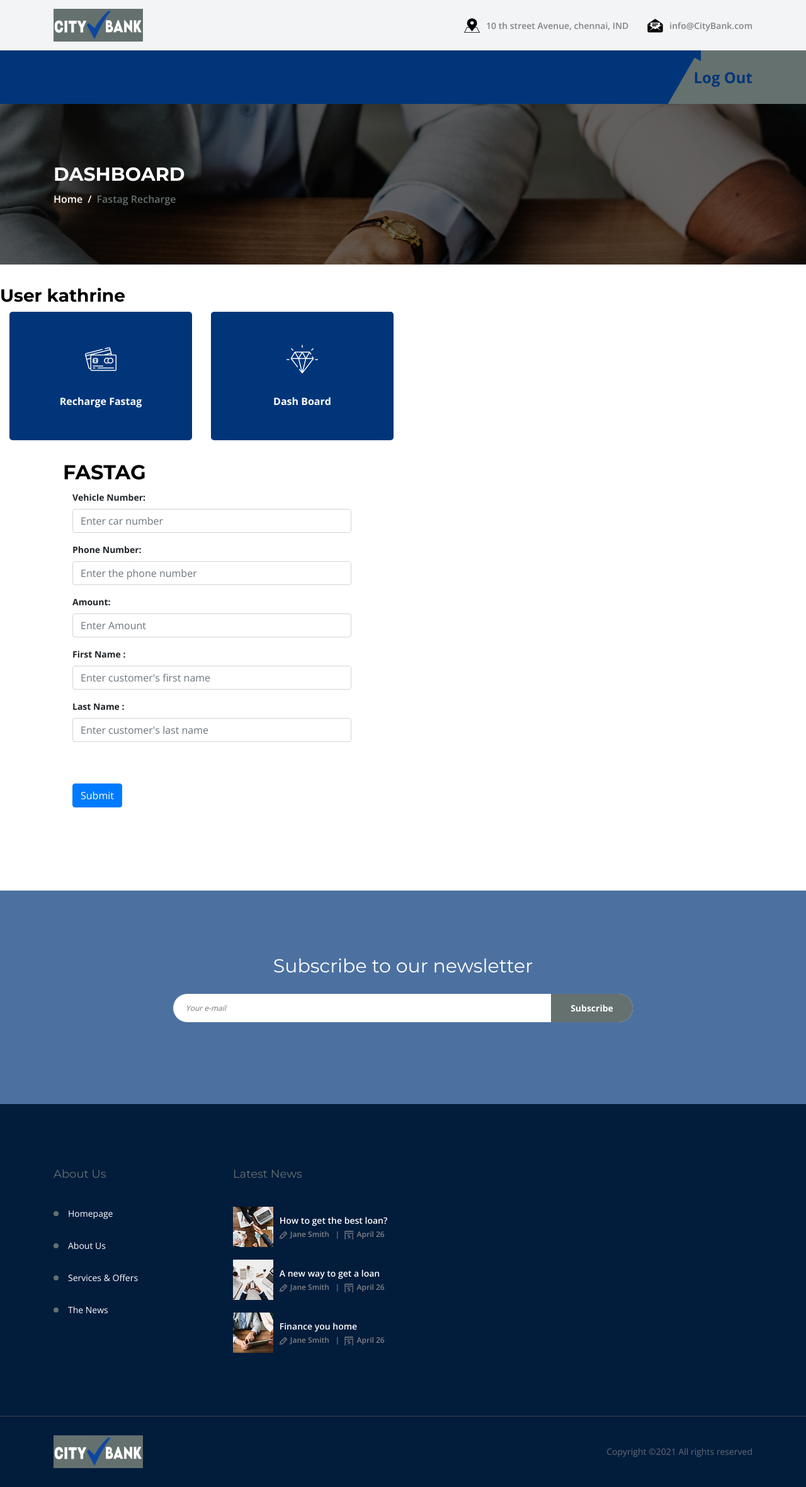
After one commit to kathrinesathi/Bank-management-system, a PHP site: page /recharge.php in a window 1280 px wide. The commit adds this page. Shown: the whole page at 63% size. Run offline with PHP 8.4, Linux system fonts and the light colour scheme; a user stored in the database is signed in; some web fonts are replaced.

Commit message:
fastag (customer side) and dp

```diff
--- a/customer.php
+++ b/customer.php
@@ -136,7 +136,7 @@ include 'includes/dbconnect.php';
             <div class="col-12 col-sm-6 col-md-4 col-lg-3">
                 <div class="single-icons mb-30">
                     <i class="icon-credit-card-1"></i>
-                    <a href="loaninfo.php"><span>Fastag</span></a>
+                    <a href="recharge.php"><span>Fastag</span></a>
 
                 </div>
             </div>
--- /dev/null
+++ b/recharge.php
@@ -0,0 +1,410 @@
+<?php
+session_start();
+include 'includes/dbconnect.php';
+
+	$success = "";
+
+	if(isset($_POST['submit'])){
+
+		$vnum = $_POST['vnum'];
+		$amount= $_POST['amount'];
+		$sql1 = "SELECT * FROM fastag WHERE vehiclenum = '$vnum'";
+			$run1 = mysqli_query($con, $sql1);
+
+			$row1 = mysqli_fetch_array($run1);
+
+
+			$balance = $row1['amount'];
+
+
+		if($amount>0){
+            $total = $balance + $amount;
+
+            $sql2 = "UPDATE fastag SET amount = $total WHERE vehiclenum = '$vnum'";
+            // $ins_sql = "INSERT INTO fastag (fastagid, firstname, lastname, accno, emailid, amount, dob, phonenum, vehiclenum, accopendate) VALUES ('".$fastagid."', '".$fname."', '".$lname."','".$accno."', '".$emailid."', '".$amount."', '".$dob."', '".$phone."', '".$vnum."', '".$accdate."' )";
+
+            $run_sql = mysqli_query($con,$sql2);
+			$success = "Recharged successfully!";
+            header("refresh:2");
+		}else{
+
+			$success = "You don't have enough balance!";
+            header("refresh:2");
+		}
+
+	}
+?>
+<!DOCTYPE html>
+<html lang="en">
+
+<head>
+    <meta charset="UTF-8">
+    <meta name="description" content="">
+    <meta http-equiv="X-UA-Compatible" content="IE=edge">
+    <meta name="viewport" content="width=device-width, initial-scale=1, shrink-to-fit=no">
+    <!-- The above 4 meta tags *must* come first in the head; any other head content must come *after* these tags -->
+
+    <!-- Title -->
+    <Title>CITY BANK</Title>
+
+    <!-- Favicon -->
+    <link rel="icon" href="img/core-img/favicon.ico">
+
+    <!-- Stylesheet -->
+    <link rel="stylesheet" href="style.css">
+
+</head>
+
+<body>
+    <!-- Preloader -->
+    <div class="preloader d-flex align-items-center justify-content-center">
+        <div class="lds-ellipsis">
+            <div></div>
+            <div></div>
+            <div></div>
+            <div></div>
+        </div>
+    </div>
+
+    <!-- ##### Header Area Start ##### -->
+    <header class="header-area">
+        <!-- Top Header Area -->
+        <div class="top-header-area">
+            <div class="container h-100">
+                <div class="row h-100 align-items-center">
+                    <div class="col-12 d-flex justify-content-between">
+                        <!-- Logo Area -->
+                        <div class="logo">
+                            <a><img src="img/core-img/logo.png" alt=""></a>
+                        </div>
+
+                        <!-- Top Contact Info -->
+                        <div class="top-contact-info d-flex align-items-center">
+                            <a href="#" data-toggle="tooltip" data-placement="bottom"
+                                title="  10 th street Avenue, chennai, IND"><img src="img/core-img/placeholder.png"
+                                    alt=""> <span> 10 th street Avenue, chennai, IND</span></a>
+                            <a href="#" data-toggle="tooltip" data-placement="bottom" title="info@CityBank.com"><img
+                                    src="img/core-img/message.png" alt=""> <span>info@CityBank.com</span></a>
+                        </div>
+                    </div>
+                </div>
+            </div>
+        </div>
+
+        <!-- Navbar Area -->
+        <div class="credit-main-menu" id="sticker">
+            <div class="classy-nav-container breakpoint-off">
+                <div class="container">
+                    <!-- Menu -->
+                    <nav class="classy-navbar justify-content-between" id="creditNav">
+
+                        <!-- Navbar Toggler -->
+                        <div class="classy-navbar-toggler">
+                            <span class="navbarToggler"><span></span><span></span><span></span></span>
+                        </div>
+
+                        <!-- Menu -->
+                        <div class="classy-menu">
+
+                            <!-- Close Button -->
+                            <div class="classycloseIcon">
+                                <div class="cross-wrap"><span class="top"></span><span class="bottom"></span></div>
+                            </div>
+
+                            <!-- Nav Start -->
+                            <div class="classynav">
+                                <ul>
+
+                                </ul>
+                            </div>
+                            <!-- Nav End -->
+                        </div>
+
+                        <!-- Contact -->
+                        <div class="contact">
+                            <!-- <a href="#"><img src="img/core-img/call2.png" alt=""> +92123456789 </a> -->
+                            <?php if (isset($_SESSION['usr_id']))  ?>
+                            <a href="logout.php">Log Out</a>
+                        </div>
+                    </nav>
+                </div>
+            </div>
+        </div>
+    </header>
+    <!-- ##### Header Area End ##### -->
+
+    <!-- ##### Breadcrumb Area Start ##### -->
+    <section class="breadcrumb-area bg-img bg-overlay jarallax" style="background-image: url(img/bg-img/13.jpg);">
+        <div class="container h-100">
+            <div class="row h-100 align-items-center">
+                <div class="col-12">
+                    <div class="breadcrumb-content">
+                        <h2>Dashboard</h2>
+                        <nav aria-label="breadcrumb">
+                            <ol class="breadcrumb">
+                                <li class="breadcrumb-item"><a href="#">Home</a></li>
+                                <li class="breadcrumb-item active" aria-current="page">Fastag Recharge</li>
+                            </ol>
+                        </nav>
+                    </div>
+                </div>
+            </div>
+        </div>
+    </section>
+    <!-- ##### Breadcrumb Area End ##### -->
+
+    <!-- ##### Elements Area Start ##### -->
+    <section class="elements-area section-padding-70-0">
+        <!-- ========== Web Icons ========== -->
+        <div class="col-12">
+            <div class="elements-title mb-30">
+
+            </div>
+        </div>
+        <div>
+            <h3>User <?php echo $_SESSION['usr_name']; ?></h3>
+        </div>
+        <div class="col-12 mb-70">
+            <div class="row">
+
+                <!-- Single Icons -->
+                <div class="col-12 col-sm-6 col-md-4 col-lg-3">
+                    <div class="single-icons mb-30">
+                        <i class="icon-credit-card-1"></i>
+                        <a href=#><span>Recharge Fastag</span></a>
+                    </div>
+                </div>
+                <div class="col-12 col-sm-6 col-md-4 col-lg-3">
+                    <div class="single-icons mb-30">
+                        <i class="icon-diamond"></i>
+                        <a href="customer.php"> <span>Dash Board</span></a>
+                    </div>
+                </div>
+
+
+                <div class="container">
+                    <div class="container">
+                        <article class="row">
+                            <section class="col-sm-8">
+                                <div class="page-header">
+                                    <h2>FASTAG </h2>
+                                </div>
+                                <form class="form-horizontal" action="recharge.php" method="post" role="form">
+                                    <b>
+                                        <div class="form-group">
+                                            <label for="text" class="col-sm-3 control-label">Vehicle Number:</label>
+                                            <div class="col-sm-8">
+                                                <input type="text" name="vnum" class="form-control"
+                                                    placeholder="Enter car number" id="vnum" required>
+                                            </div>
+                                        </div>
+                                        <div class="form-group">
+                                            <label for="text" class="col-sm-3 control-label">Phone Number:</label>
+                                            <div class="col-sm-8">
+                                                <input type="text" name="phone" class="form-control"
+                                                    placeholder="Enter the phone number" id="phone" required>
+                                            </div>
+                                        </div>
+                                        <div class="form-group">
+                                            <label for="number" class="col-sm-3 control-label">Amount:</label>
+                                            <div class="col-sm-8">
+                                                <input type="text" name="amount" class="form-control"
+                                                    placeholder="Enter Amount" id="amount" required>
+                                            </div>
+                                        </div>
+                                        <div class="form-group">
+                                            <label for="number" class="col-sm-3 control-label">First Name :</label>
+                                            <div class="col-sm-8">
+                                                <input type="text" name="fname" class="form-control"
+                                                    placeholder="Enter customer's first name" id="fname" required>
+                                            </div>
+                                        </div>
+                                        <div class="form-group">
+                                            <label for="number" class="col-sm-3 control-label">Last Name :</label>
+                                            <div class="col-sm-8">
+                                                <input type="text" name="lname" class="form-control"
+                                                    placeholder="Enter customer's last name" id="lname" required>
+                                            </div>
+                                        </div>
+                                        <div class="form-group">
+                                            <div class="col-sm-8">
+                                                <input type="submit" id="submit" name="submit" value="Submit"
+                                                    class="btn btn-primary mt-50 ">
+                                                <!-- <input type="reset" id="reset" name="submit" value="Reset"
+                                                    class="btn btn-danger mt-50"> -->
+                                            </div>
+                                        </div>
+                                    </b>
+                                </form>
+                        </article>
+    </section>
+    </div>
+    </div>
+
+    <div class="form-group">
+        <label class="col-sm-3 control-label"></label>
+        <div class="col-sm-8">
+            <h4><?php echo $success ?></h4>
+        </div>
+    </div>
+
+
+    <!-- ##### Elements Area End ##### -->
+
+
+    <section class="newsletter-area section-padding-100 bg-img jarallax"
+        style="background-image: url(img/bg-img/6.jpg);">
+        <div class="container">
+            <div class="row justify-content-center">
+                <div class="col-12 col-sm-10 col-lg-8">
+                    <div class="nl-content text-center">
+                        <h2>Subscribe to our newsletter</h2>
+                        <form action="#" method="post">
+                            <input type="email" name="nl-email" id="nlemail" placeholder="Your e-mail">
+                            <button type="submit">Subscribe</button>
+                        </form>
+                        <!-- <p>Curabitur elit turpis, maximus quis ullamcorper sed, maximus eu neque. Cras ultrices erat nec auctor blandit.</p> -->
+                    </div>
+                </div>
+            </div>
+        </div>
+
+    </section>
+    <!-- ##### Newsletter Area End ###### -->
+
+    <!-- ##### Footer Area Start ##### -->
+    <footer class="footer-area section-padding-100-0">
+        <div class="container">
+            <div class="row">
+
+                <!-- Single Footer Widget -->
+                <div class="col-12 col-sm-6 col-lg-3">
+                    <div class="single-footer-widget mb-100">
+                        <h5 class="widget-title">About Us</h5>
+                        <!-- Nav -->
+                        <nav>
+                            <ul>
+                                <li><a href="index.php">Homepage</a></li>
+                                <li><a href="about.html">About Us</a></li>
+                                <li><a href="services.html">Services &amp; Offers</a></li>
+                                <!-- <li><a href="">Portfolio Presentation</a></li> -->
+                                <li><a href="post.html">The News</a></li>
+                            </ul>
+                        </nav>
+                    </div>
+                </div>
+
+                <!-- Single Footer Widget -->
+                <!-- <div class="col-12 col-sm-6 col-lg-3">
+                    <div class="single-footer-widget mb-100">
+                        <h5 class="widget-title">Solutions</h5>
+
+                        <nav>
+                            <ul>
+                                <li><a href="#">Our Loans</a></li>
+                                <li><a href="#">Trading &amp; Commerce</a></li>
+                                <li><a href="#">Banking &amp; Private Equity</a></li>
+                                <li><a href="#">Industrial &amp; Factory</a></li>
+                                <li><a href="#">Financial Solutions</a></li>
+                            </ul>
+                        </nav>
+                    </div>
+                </div> -->
+
+                <!-- Single Footer Widget -->
+                <div class="col-12 col-sm-6 col-lg-3">
+                    <div class="single-footer-widget mb-100">
+                        <h5 class="widget-title">Latest News</h5>
+
+                        <!-- Single News Area -->
+                        <div class="single-latest-news-area d-flex align-items-center">
+                            <div class="news-thumbnail">
+                                <img src="img/bg-img/7.jpg" alt="">
+                            </div>
+                            <div class="news-content">
+                                <a href="#">How to get the best loan?</a>
+                                <div class="news-meta">
+                                    <a href="#" class="post-author"><img src="img/core-img/pencil.png" alt=""> Jane
+                                        Smith</a>
+                                    <a href="#" class="post-date"><img src="img/core-img/calendar.png" alt=""> April
+                                        26</a>
+                                </div>
+                            </div>
+                        </div>
+
+                        <!-- Single News Area -->
+                        <div class="single-latest-news-area d-flex align-items-center">
+                            <div class="news-thumbnail">
+                                <img src="img/bg-img/8.jpg" alt="">
+                            </div>
+                            <div class="news-content">
+                                <a href="#">A new way to get a loan</a>
+                                <div class="news-meta">
+                                    <a href="#" class="post-author"><img src="img/core-img/pencil.png" alt=""> Jane
+                                        Smith</a>
+                                    <a href="#" class="post-date"><img src="img/core-img/calendar.png" alt=""> April
+                                        26</a>
+                                </div>
+                            </div>
+                        </div>
+
+                        <!-- Single News Area -->
+                        <div class="single-latest-news-area d-flex align-items-center">
+                            <div class="news-thumbnail">
+                                <img src="img/bg-img/9.jpg" alt="">
+                            </div>
+                            <div class="news-content">
+                                <a href="#">Finance you home</a>
+                                <div class="news-meta">
+                                    <a href="#" class="post-author"><img src="img/core-img/pencil.png" alt=""> Jane
+                                        Smith</a>
+                                    <a href="#" class="post-date"><img src="img/core-img/calendar.png" alt=""> April
+                                        26</a>
+                                </div>
+                            </div>
+                        </div>
+
+                    </div>
+                </div>
+            </div>
+        </div>
+
+        <!-- Copywrite Area -->
+        <div class="copywrite-area">
+            <div class="container">
+                <div class="row">
+                    <div class="col-12">
+                        <div class="copywrite-content d-flex flex-wrap justify-content-between align-items-center">
+                            <!-- Footer Logo -->
+                            <a href="index.html" class="footer-logo"><img src="img/core-img/logo.png" alt=""></a>
+
+                            <!-- Copywrite Text -->
+                            <p class="copywrite-text"><a href="#">
+                                    <!-- Link back to Colorlib can't be removed. Template is licensed under CC BY 3.0. -->
+                                    Copyright &copy;<script>
+                                    document.write(new Date().getFullYear());
+                                    </script> All rights reserved
+                                </a>
+                                <!-- Link back to Colorlib can't be removed. Template is licensed under CC BY 3.0. -->
+                            </p>
+                        </div>
+                    </div>
+                </div>
+            </div>
+        </div>
+    </footer>
+    <!-- ##### Footer Area Start ##### -->
+    <!-- ##### All Javascript Script ##### -->
+    <!-- jQuery-2.2.4 js -->
+    <script src="js/jquery/jquery-2.2.4.min.js"></script>
+    <!-- Popper js -->
+    <script src="js/bootstrap/popper.min.js"></script>
+    <!-- Bootstrap js -->
+    <script src="js/bootstrap/bootstrap.min.js"></script>
+    <!-- All Plugins js -->
+    <script src="js/plugins/plugins.js"></script>
+    <!-- Active js -->
+    <script src="js/active.js"></script>
+</body>
+
+</html>
```
Also changed, not shown: fastag.php (+11 -5 lines), includes/final.sql (+5 -4 lines).
